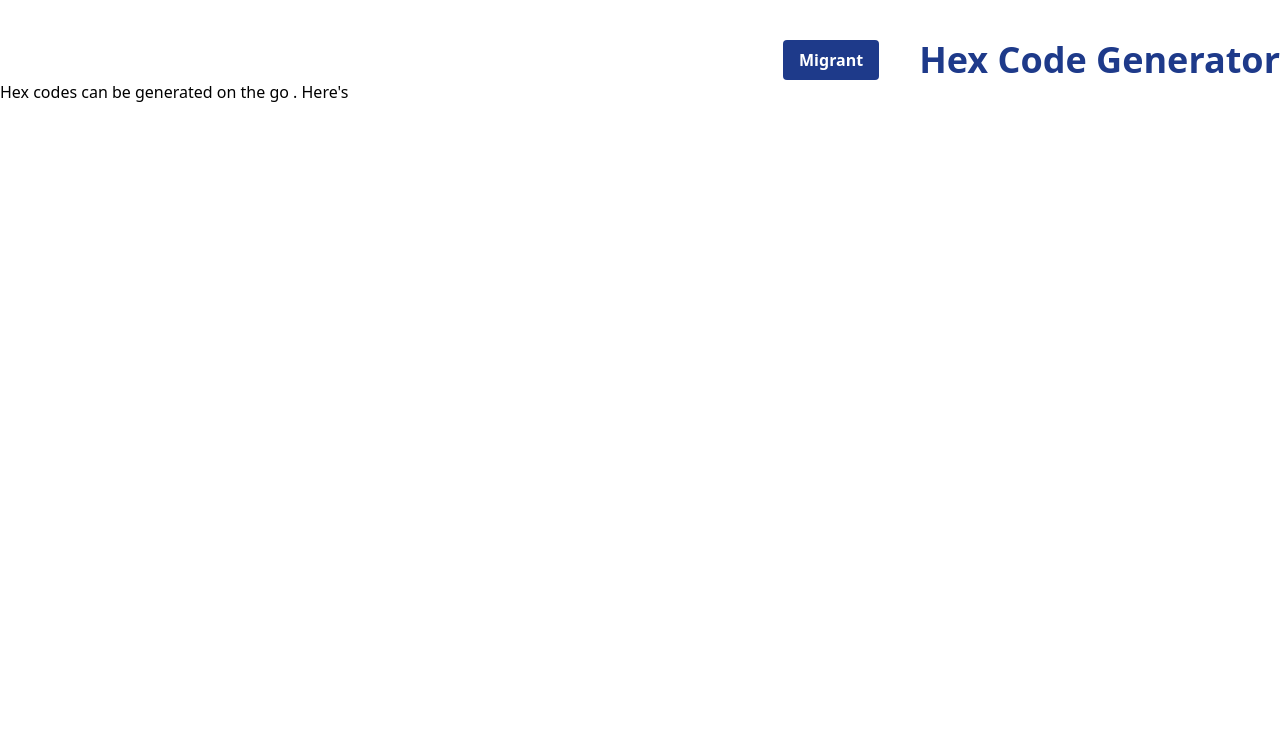
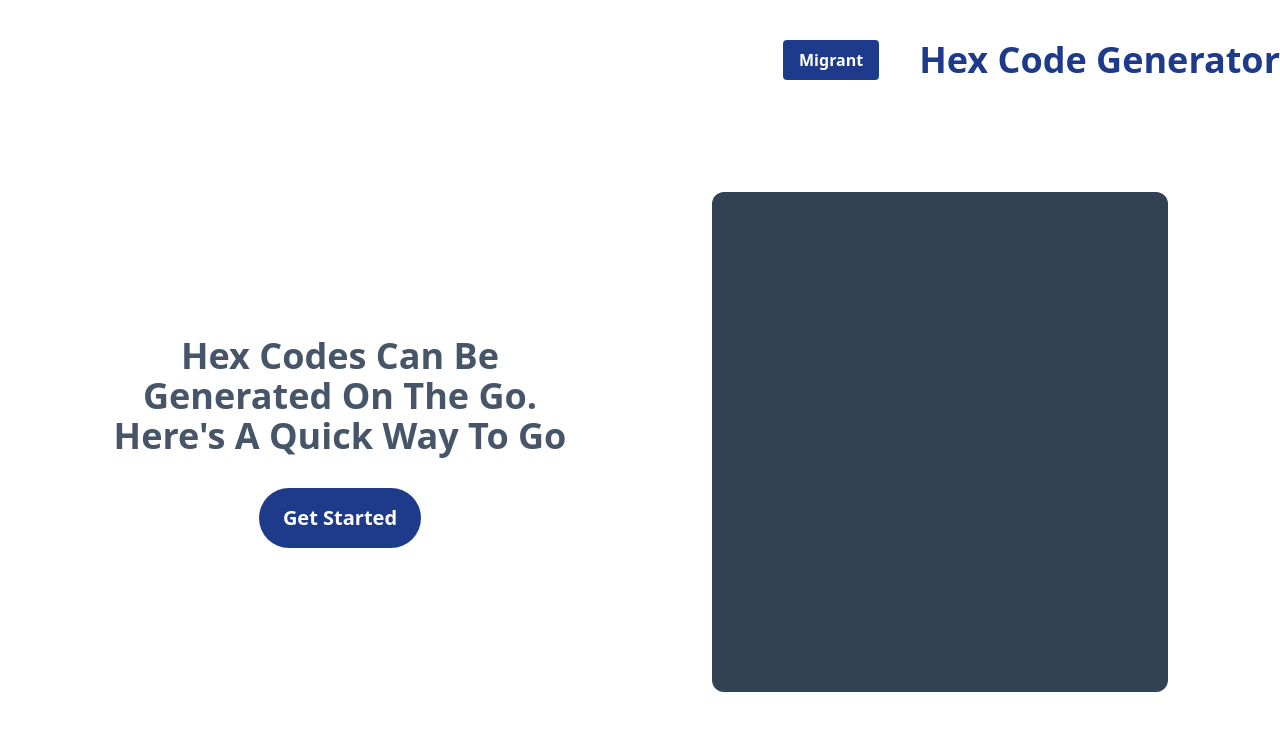
Before and after one commit to sanyomor-01/Hex-Code-Generator, a website: page public/index.html in a window 1280 px wide. Drawn offline with Linux system fonts and the light colour scheme.

Commit message:
articles created

```diff
--- a/public/index.html
+++ b/public/index.html
@@ -15,15 +15,18 @@
         <button class=" bg-blue-900 hover:bg-blue-700 text-white font-bold py-2 px-4 rounded">Migrant</button>
         <h1 class="text-blue-900 font-bold text-4xl text-center">Hex Code Generator</h1>
     </header>
-    <section class="flex gap-20 ">
-        <articles >
-            <h2>
-                Hex codes can be generated on the go . Here's
+    <section class="  flex   justify-center items-center m-28">
+
+        <articles  class="container flex justify-center items-center flex-col space-y-8 mr-16 ">
+            <h2 class="text-4xl text-center font-bold capitalize text-slate-600">
+                Hex codes can be generated on the go. Here's A Quick way to go
             </h2>
 
+             <button class=" bg-blue-900 hover:bg-blue-700 text-white  text-xl font-bold py-4 px-6 rounded-full">Get Started</button>
+
         </articles>
-        <article>
-            <div class=" w-full h-full bg-blue-800">
+        <article class="container flex justify-center ml-20">
+            <div class=" w-full h-[500px] bg-slate-700 rounded-xl">
             </div>
         </article>
     </section>
```
Also changed, not shown: public/style.css.
